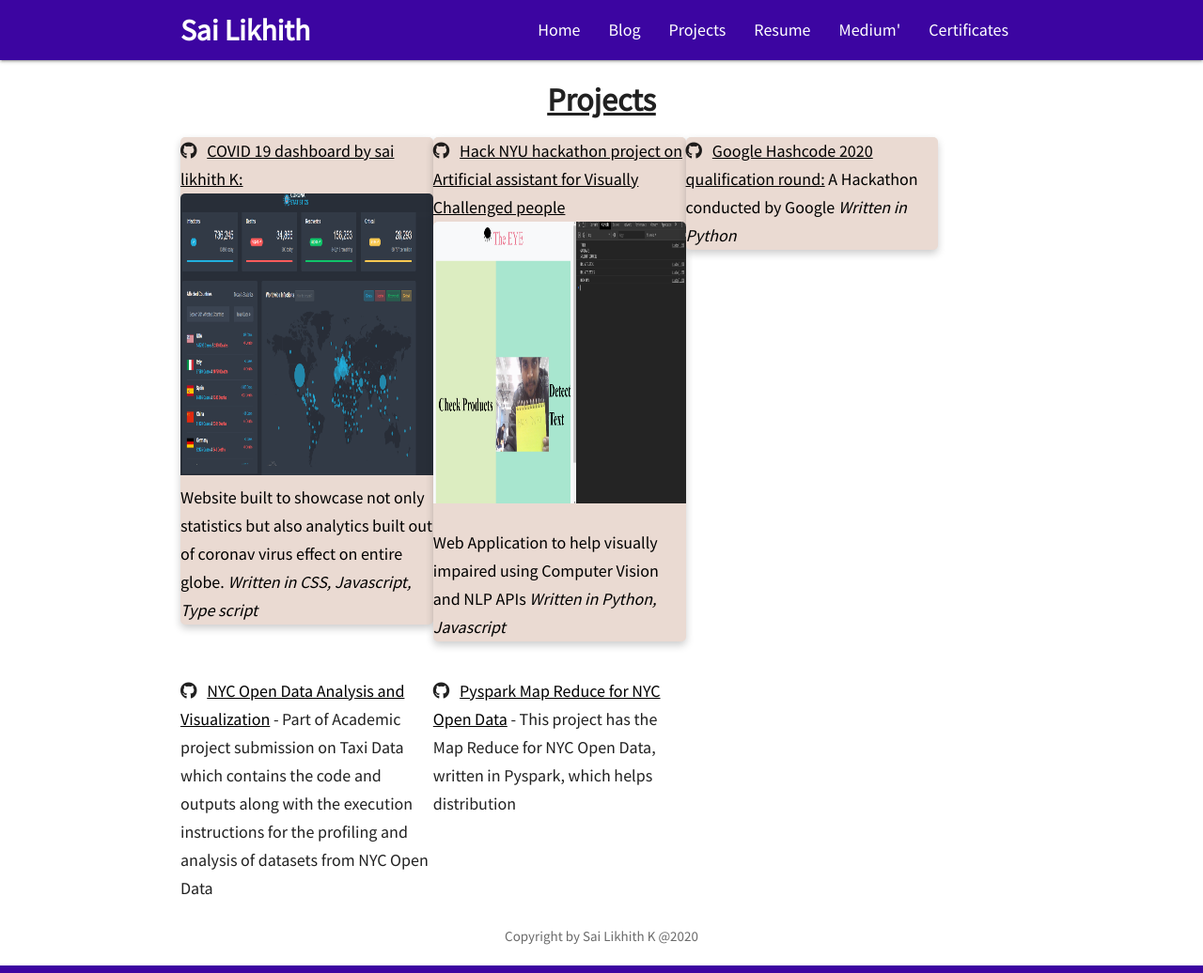
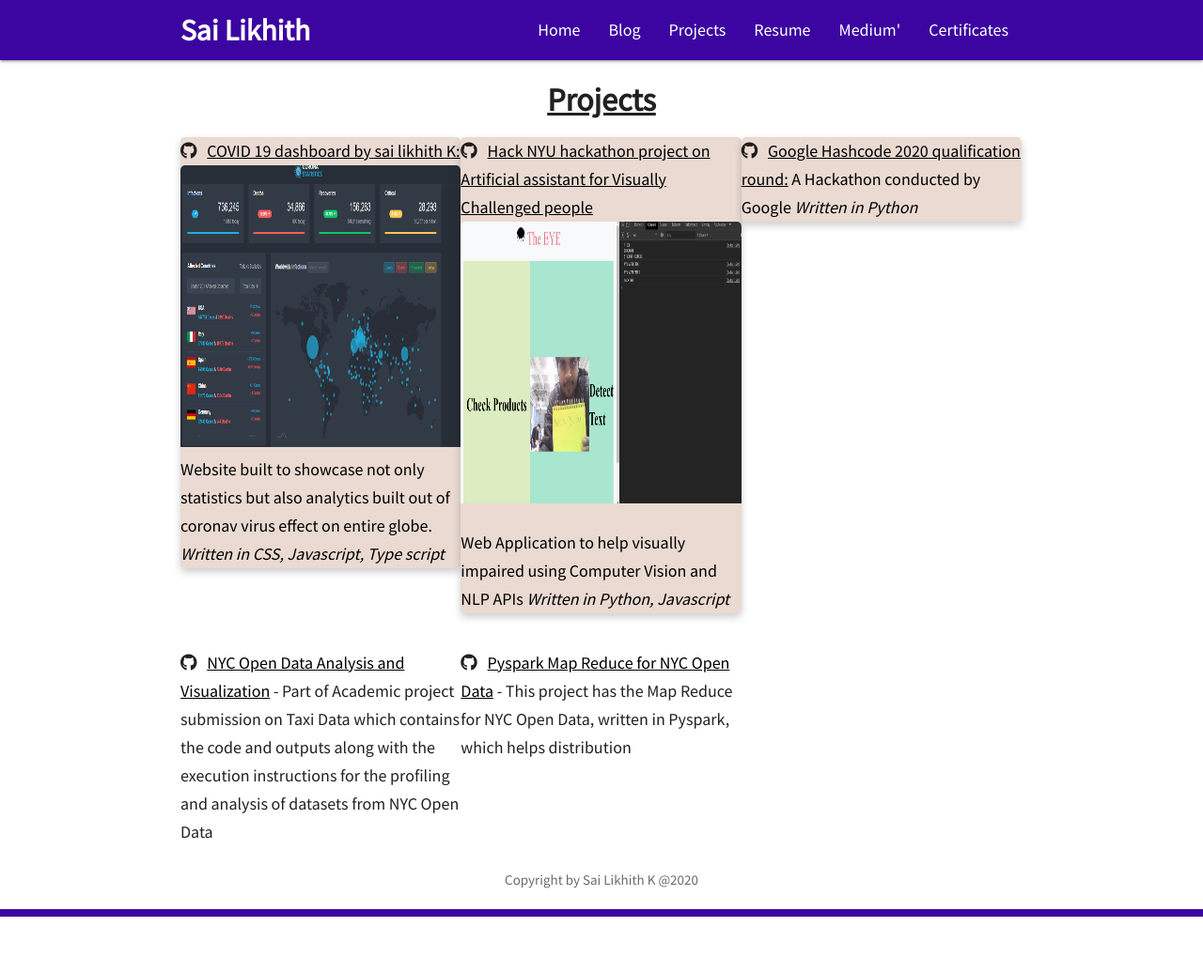
Before and after one commit to SaiLikhith7/Mywebsite, a Jekyll site: the page built from projects.html, in a window 1280 px wide. Shown: the whole page at 94% size. Built offline with Jekyll 4.4.1, drawn with Linux system fonts in a browser that asks for light colours; nearby versions of some CDN libraries; after the commit the page ends 976 px from its top, so only the background shows below that.

Commit message:
Update projects.html

```diff
--- a/_includes/projects.html
+++ b/_includes/projects.html
@@ -1,8 +1,8 @@
 <style>
-  .third { width: 30%; float: left; column-gap:40px }
+  .third { width: 33.3%; float: left; column-gap:40px }
    h5 { display: inline }
    .card:hover {box-shadow: 0 8px 16px 0 rgba(0,0,0,0.2);}
-   .card {box-shadow: 0 4px 8px 0 rgba(0,0,0,0.2); transition: 0.3s;border-radius: 5px; background-color:#eadad2}
+   .card {box-shadow: 0 4px 8px 0 rgba(0,0,0,0.2); transition: 0.3s;border-radius: 5px; background-color:#eadad2; column-gap:40px}
    img {border-radius: 5px 5px 0 0;}
  </style>
 
```
